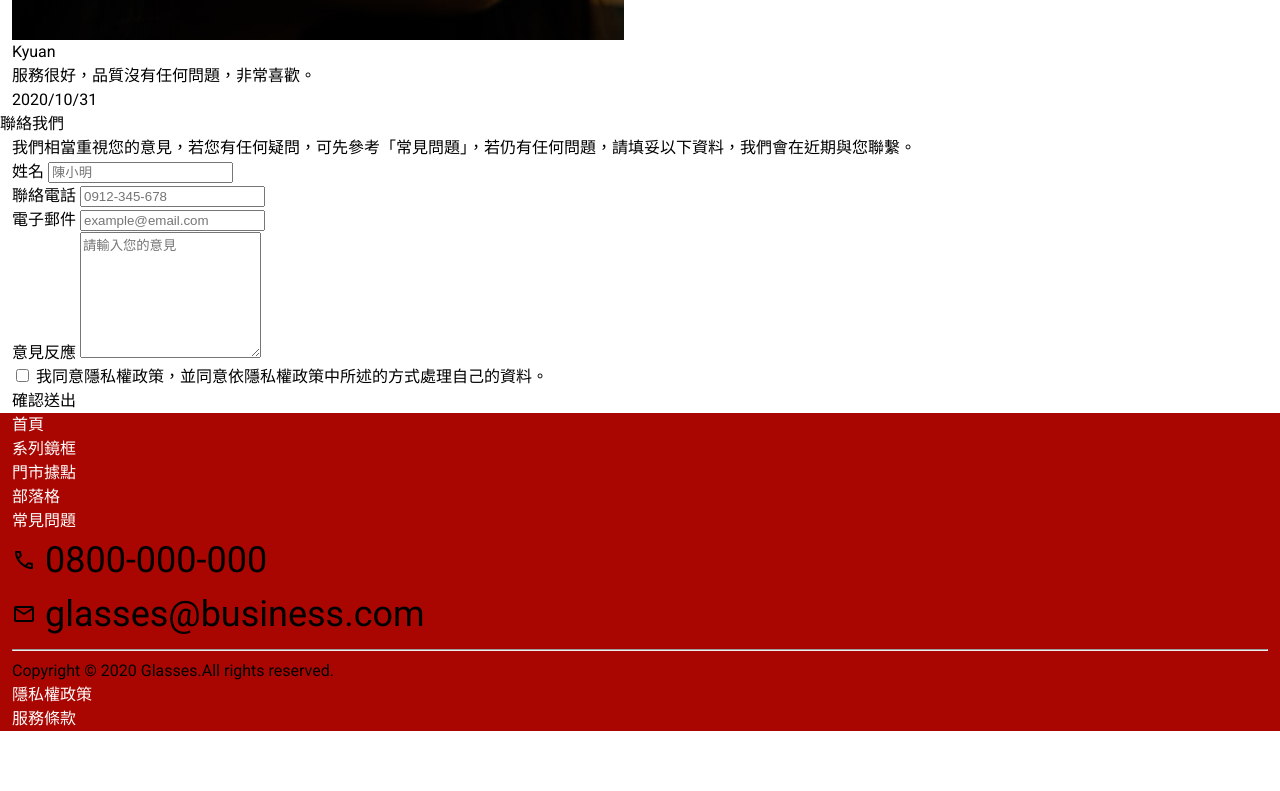
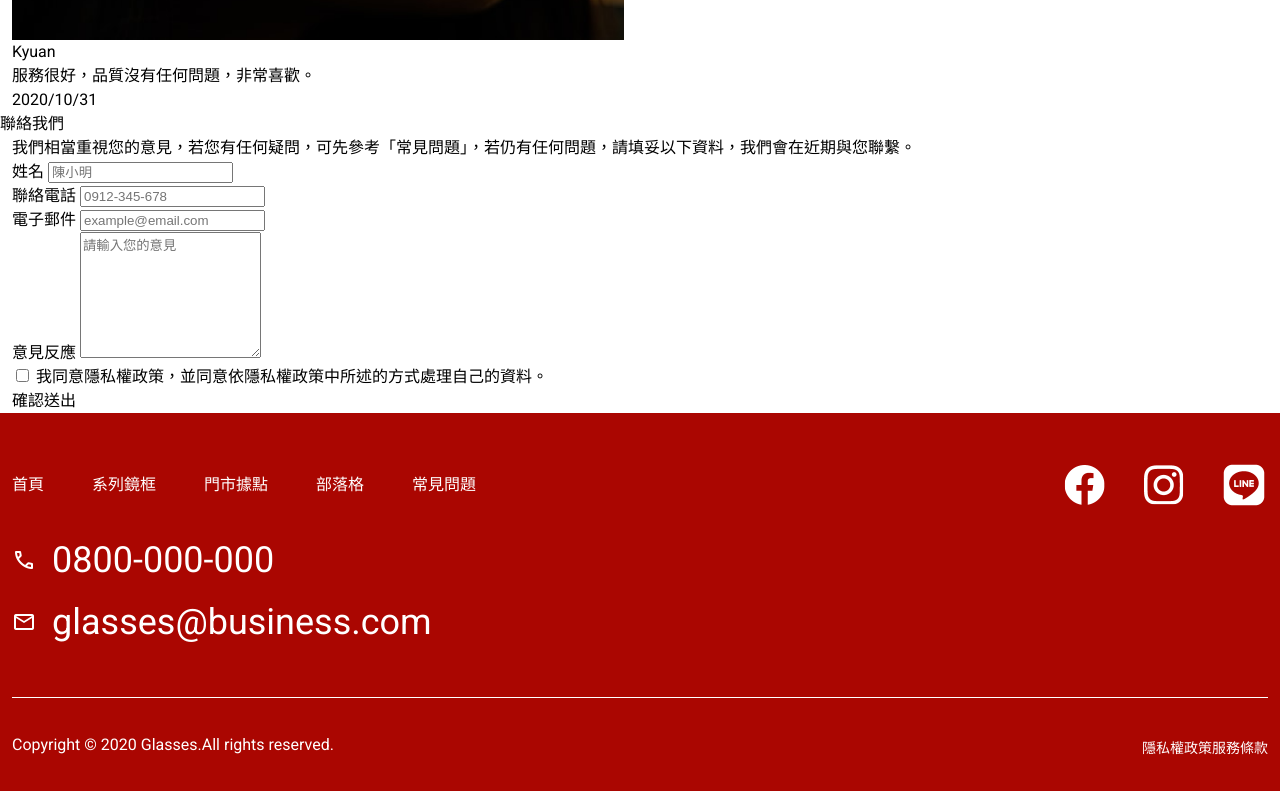
Before and after one commit to Delichaomoon/week3, a plain HTML site: page Index.html in a window 1280 px wide. Shown: the part 7411-8202 px from the top of the page. Before the commit the page ends 8142 px from the top, so only its background shows below. Drawn offline with nearby package versions, Linux system fonts and the light colour scheme.

Commit message:
header footer  RWD完成

```diff
--- a/Index.html
+++ b/Index.html
@@ -10,7 +10,7 @@
   <link rel="preconnect" href="https://fonts.gstatic.com" crossorigin>
   <link href="https://fonts.googleapis.com/css2?family=Noto+Sans+TC:wght@400;500;700&family=Roboto:ital,wght@0,400;0,700;0,900;1,400;1,900&display=swap" rel="stylesheet">
   <!-- Google Icons API  -->
-  <link href="https://fonts.googleapis.com/css2?family=Material+Symbols+Outlined" rel="stylesheet" />
+  <link rel="stylesheet" href="https://fonts.googleapis.com/css2?family=Material+Symbols+Outlined:opsz,wght,FILL,GRAD@48,500,0,200" />
   <!-- 自訂 CSS -->
   <link rel="stylesheet" href="./scss/all.css">
 </head>
@@ -18,7 +18,7 @@
 <!-- nav紅色 -->
   <nav class="navbar bg-primary">
     <div class="container flex jc-sb aic">
-      <h1><a class="logo" href="#">logo</a></h1>
+      <h1><a class="logo" href="Index.html">logo</a></h1>
       <ul class="navbar-menu flex jc-e">
         <li><a class="fz-5 ms-5" href="#">系列鏡框</a></li>
         <li><a class="fz-5 ms-5" href="#">門市據點</a></li>
@@ -180,42 +180,45 @@
 </div>
 
 <!-- footer -->
-  <footer class="bg-primary pt-48">
+  <footer class="footer bg-primary pt-4">
     <div class="container">
-      <div class="footer-choice d-flex jc-sb aic">
-        <ul class="f-menu d-flex">
-          <li><a href="#">首頁</a></li>
-          <li><a href="#">系列鏡框</a></li>
-          <li><a href="#">門市據點</a></li>
-          <li><a href="#">部落格</a></li>
-          <li><a href="#">常見問題</a></li>
-        </ul>
-        <ul class="icon d-flex">
-          <li class="fb"><a href="#"></a></li>
-          <li class="ig"><a href="#"></a></li>
-          <li class="line"><a href="#"></a></li>
-        </ul>
+      <div class="footer-wrap">
+        <div class="footer-choice flex jc-sb aic mb-3 ">
+          <ul class="flex footer-menu">
+            <li class="me-4"><a href="#">首頁</a></li>
+            <li class="me-4"><a href="#">系列鏡框</a></li>
+            <li class="me-4"><a href="#">門市據點</a></li>
+            <li class="me-4"><a href="#">部落格</a></li>
+            <li class="me-4"><a href="#">常見問題</a></li>
+          </ul>
+          <ul class="flex icon">
+            <li class="ms-32"><a href="#"><img src="./image/footer/ic-social-fb.png" alt="fb"></a></li>
+            <li class="ms-32"><a href="#"><img src="./image/footer/ic_social_ig.png" alt="IG"></a></li>
+            <li class="ms-32"><a href="#"><img src="./image/footer/ic_social_line.png" alt="Line"></a></li>
+          </ul>
+        </div>
+
+        <div class="footer-contact">
+          <ul class="mb-4">
+            <li class="flex aic mb-1">
+              <span class="material-symbols-outlined block me-2">
+                call
+                </span>
+              <a href="tel:+0800-000-000" class="fz-3">0800-000-000</a>
+            </li>
+            <li class="flex aic ">
+              <span class="material-symbols-outlined block me-2">mail</span>
+              <a href="" class="fz-3">glasses@business.com</a>
+            </li>
+          </ul>
+        </div>
       </div>
-      <div class="f-contact">
-        <p class="fz-3">
-          <span class="material-symbols-outlined">
-          call
-          </span>
-          0800-000-000
-        </p>
-        <p class="fz-3">
-          <span class="material-symbols-outlined">
-            mail
-            </span>
-          glasses@business.com
-        </p>
-      </div>
-      <hr>
-      <div class="copyright d-flex jc-sb aic">
+
+      <div class="flex jc-sb aic py-32 copyright">
         <p>Copyright © 2020 Glasses.All rights reserved.</p>
-        <ul class="privacy d-flex">
-          <li><a href="#">隱私權政策</a></li>
-          <li><a href="#">服務條款</a></li>
+        <ul class="flex privacy">
+          <li><a class="fz-6" href="#">隱私權政策</a></li>
+          <li class="ms-4"><a class="fz-6" href="#">服務條款</a></li>
         </ul>
       </div>
     </div>
--- a/scss/layout/_footer.scss
+++ b/scss/layout/_footer.scss
@@ -1,5 +1,79 @@
-footer {
+.footer {
+  color: #ffffff;
+  @include mobile {
+    padding: 0;
+  }
   a {
     color: #ffffff;
+    transition: all 0.3s;
+    &:hover {
+      opacity: 0.7;
+    }
+  }
+  .icon {
+    li {
+      @include pad {
+        margin-left: 16px;
+      }
+      @include mobile {
+        margin-left: 8px;
+      }
+    }
+    img {
+      width: 48px;
+      height: 48px;
+      @include pad{
+        width: 40px;
+        height: 40px;
+      }
+      @include mobile {
+        width: 24px;
+        height: 24px;
+      }
+    }
+  }
+  &-wrap {
+    border-bottom: 1px solid #fff;
+    @include mobile {
+      display: flex;
+      justify-content: space-between;
+      flex-direction: row-reverse;
+      align-items: start;
+      padding: 24px 16px;
+    }
+  }
+  &-menu {
+    @include mobile {
+      display: none;
+    }
+  }
+  &-contact {
+    a {
+      @include mobile {
+        font-size: 16px;
+      }
+    }
+    ul {
+      @include mobile {
+        margin: 0;
+      }
+    }
   }
 }
+
+.copyright {
+  @include mobile {
+    padding: 16px 13px;
+    flex-direction: column;
+    align-items: start;
+  }
+  .privacy {
+    @include mobile {
+      flex-direction: column;
+    }
+    li{
+      margin-left: 0;
+      margin-top: 8px;
+    }
+  }
+}
--- a/scss/layout/_nav.scss
+++ b/scss/layout/_nav.scss
@@ -33,15 +33,31 @@
     }
     .navbar-menu {
       flex-wrap: wrap;
+      width: 100%;
+      margin-top: 16px;
+      text-align: center;
       & li {
         width: 50%;
-        border: 1px solid #ffffff;
       }
       & a {
+        margin: 0;
         font-size: 16px;
         text-align: center;
         padding: 12px 0;
+        border: 1px solid map-get($color-type, bright);
+        transition: all 0.5s;
+        &:hover {
+          opacity: 0.7;
+        }
       }
     }
   }
 }
+.conatiner {
+  @include pad {
+    padding: 0 36px;
+  }
+  @include mobile {
+    padding: 0 12px;
+  }
+}
--- a/scss/tools/_utilities.scss
+++ b/scss/tools/_utilities.scss
@@ -45,3 +45,9 @@
 .fz-32{
   font-size: 32px;
 }
+.ms-32{
+  margin-left: 32px;
+}
+.py-32{
+  padding: 32px 0;
+}
--- a/scss/tools/_variables.scss
+++ b/scss/tools/_variables.scss
@@ -79,25 +79,24 @@ $space-type: (
   .ms-#{$name} {
     margin-left: $size;
   }
-  // padding
   .ps-#{$name} {
-    padding-left: $name;
+    padding-left: $size;
   }
   .pe-#{$name} {
-    padding-right: $name;
+    padding-right: $size;
   }
   .pt-#{$name} {
-    padding-top: $name;
+    padding-top: $size;
   }
   .pb-#{$name} {
-    padding-bottom: $name;
+    padding-bottom: $size;
   }
   .px-#{name} {
-    padding-left: $name;
-    padding-right: $name;
+    padding-left: $size;
+    padding-right: $size;
   }
   .py-#{name} {
-    padding-top: $name;
-    padding-bottom: $name;
+    padding-top: $size;
+    padding-bottom: $size;
   }
 }
```
Also changed, not shown: scss/all.css, 1 other file.
